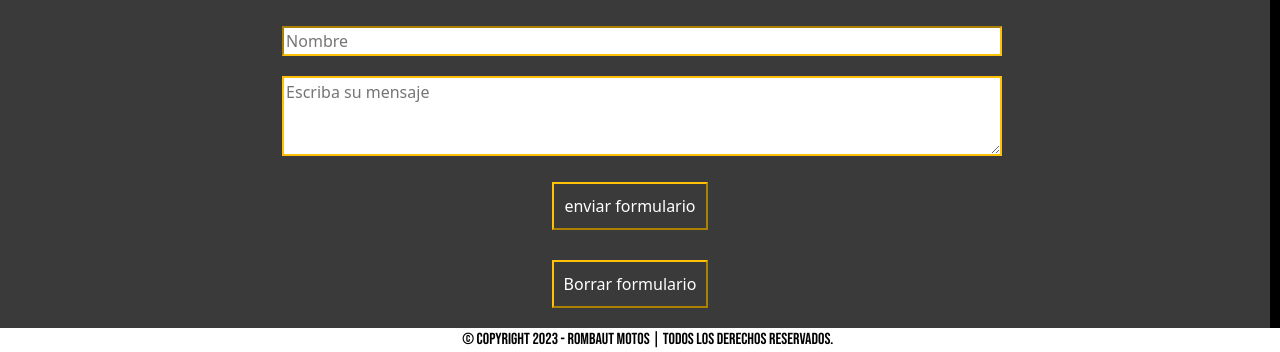
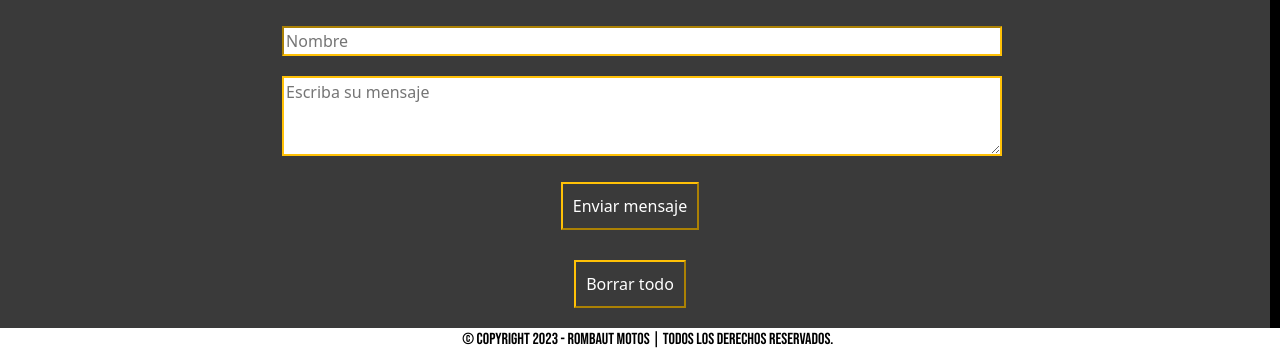
Before and after one commit to Juanmogaburu/proyecto_42980, a plain HTML site: page pages/consultas.html in a window 1280 px wide. Shown: the part 592-944 px from the top of the page. Drawn offline with nearby package versions, Linux system fonts and the light colour scheme.

Commit message:
preEntregaDos modifico la pagina de consultas

```diff
--- a/pages/consultas.html
+++ b/pages/consultas.html
@@ -49,10 +49,10 @@
                     <textarea class="ListadosConsultas border-warning border-2" id="exampleFormControlTextarea1" rows="3" placeholder="Escriba su mensaje"></textarea>
                 </div>
                 <div class="Formularios">
-                    <input class="LlenadoFormularios border-warning border-2" type="submit" value="enviar formulario">
+                    <input class="LlenadoFormularios border-warning border-2" type="submit" value="Enviar mensaje">
                 </div>
                 <div class="Formularios">
-                    <input class="LlenadoFormularios border-warning border-2" type="reset" value="Borrar formulario">
+                    <input class="LlenadoFormularios border-warning border-2" type="reset" value="Borrar todo">
                 </div>
             </form>
         </main>
```
